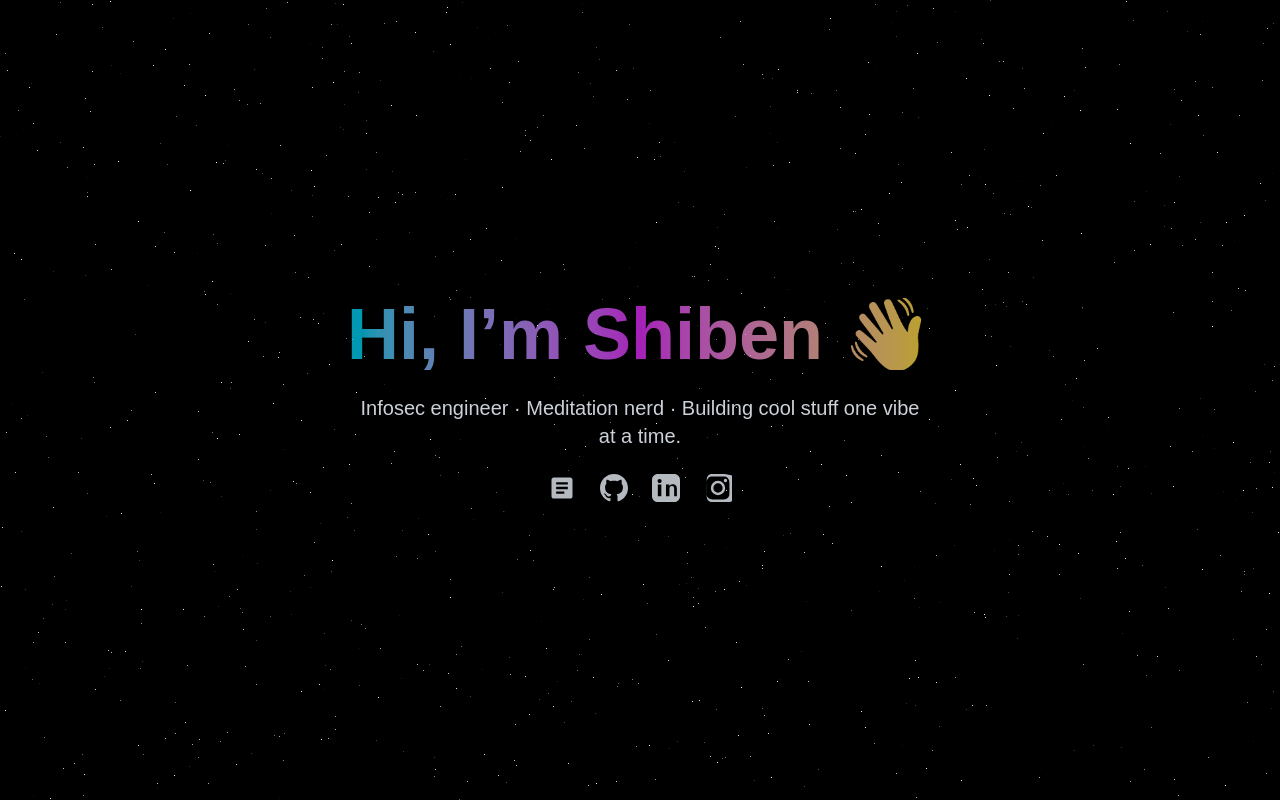
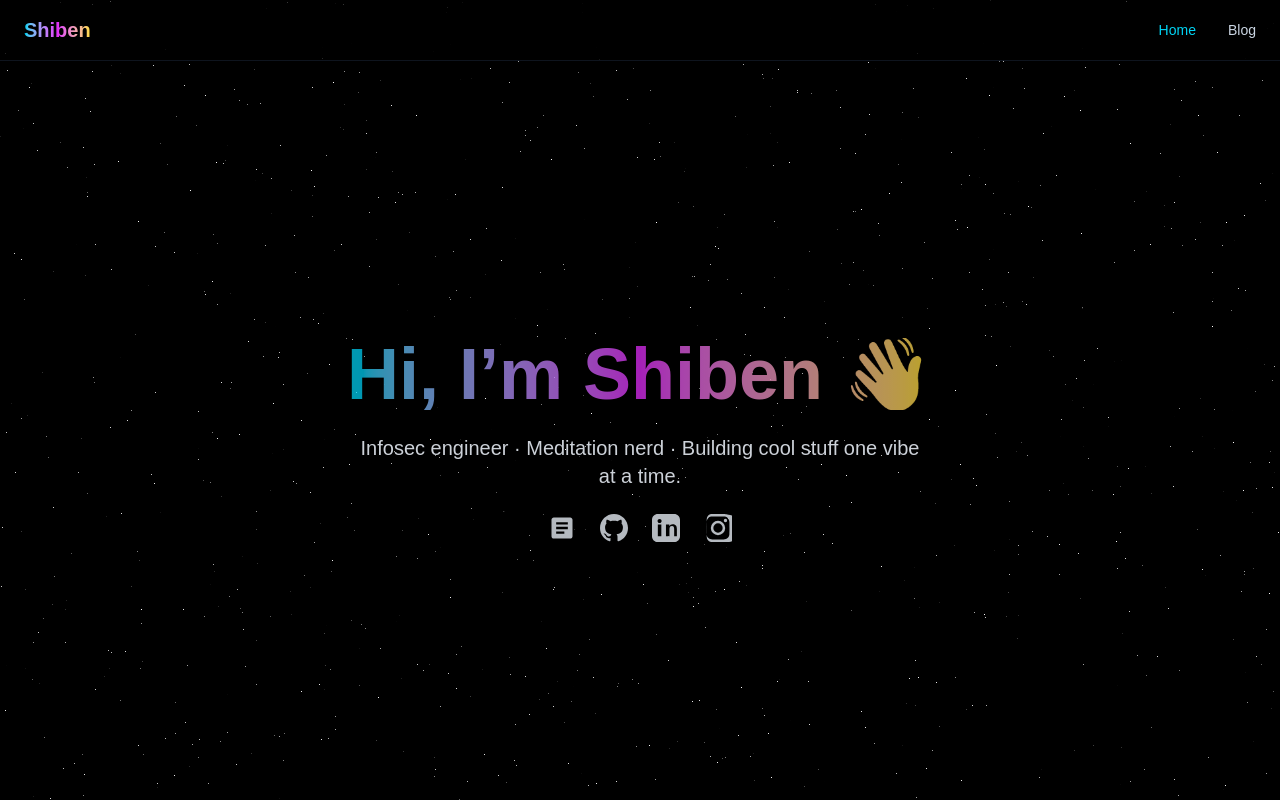
Before and after one commit to avatar25/avatar25_website, a Next.js app: page / in a window 1280 px wide. Built offline with nearby package versions, Linux system fonts and the light colour scheme.

Commit message:
feat: implement navigation component and adjust layout for consistent spacing

```diff
--- a/src/app/blog/[slug]/page.tsx
+++ b/src/app/blog/[slug]/page.tsx
@@ -8,7 +8,7 @@ interface PostPageProps {
 export default function PostPage({ params }: PostPageProps) {
   const { meta, content } = getPostBySlug(params.slug);
   return (
-    <main className="mx-auto max-w-3xl py-16 px-6">
+    <main className="mx-auto max-w-3xl py-16 px-6 pt-20">
       <h1 className="text-3xl font-bold mb-4">{meta.title}</h1>
       <p className="text-sm text-slate-400 mb-8">{meta.date}</p>
       <article className="prose prose-invert">
--- a/src/app/blog/page.tsx
+++ b/src/app/blog/page.tsx
@@ -8,7 +8,7 @@ export const metadata = {
 export default function BlogPage() {
   const posts = getSortedPosts();
   return (
-    <main className="mx-auto max-w-3xl py-16 px-6">
+    <main className="mx-auto max-w-3xl py-16 px-6 pt-20">
       <h1 className="text-4xl font-bold mb-8">Blog</h1>
       <ul className="space-y-4">
         {posts.map((post) => (
--- a/src/app/layout.tsx
+++ b/src/app/layout.tsx
@@ -1,6 +1,7 @@
 import type { Metadata } from "next";
 import { Geist, Geist_Mono } from "next/font/google";
 import "./globals.css";
+import Navigation from "@/components/Navigation";
 
 const geistSans = Geist({
   variable: "--font-geist-sans",
@@ -27,6 +28,7 @@ export default function RootLayout({
       <body
         className={`${geistSans.variable} ${geistMono.variable} antialiased`}
       >
+        <Navigation />
         {children}
       </body>
     </html>
--- a/src/app/page.tsx
+++ b/src/app/page.tsx
@@ -1,10 +1,11 @@
 import ParticleCanvas from "@/components/TVStatic";
+import Link from "next/link";
 
 export default function Home() {
   return (
     <>
       <ParticleCanvas />
-      <main className="relative flex min-h-screen flex-col items-center justify-center text-center px-6">
+      <main className="relative flex min-h-screen flex-col items-center justify-center text-center px-6 pt-20">
         <h1 className="text-5xl md:text-7xl font-extrabold bg-clip-text text-transparent bg-gradient-to-r from-cyan-400 via-fuchsia-500 to-yellow-300 animate-pulse">
           Hi, I’m Shiben 👋
         </h1>
@@ -12,7 +13,7 @@ export default function Home() {
           Infosec engineer · Meditation nerd · Building cool stuff one vibe at a time.
         </p>
         <div className="mt-6 flex gap-6 justify-center">
-          <a
+          <Link
             href="/blog"
             className="text-slate-200/80 hover:text-yellow-300 transition-colors text-2xl"
             aria-label="Blog"
@@ -20,7 +21,7 @@ export default function Home() {
             <svg width="28" height="28" fill="currentColor" viewBox="0 0 24 24" aria-hidden="true">
               <path d="M19 3H5c-1.1 0-2 .9-2 2v14c0 1.1.9 2 2 2h14c1.1 0 2-.9 2-2V5c0-1.1-.9-2-2-2zm-5 14H7v-2h7v2zm3-4H7v-2h10v2zm0-4H7V7h10v2z"/>
             </svg>
-          </a>
+          </Link>
           <a
             href="https://github.com/avatar25"
             target="_blank"
--- /dev/null
+++ b/src/components/Navigation.tsx
@@ -0,0 +1,48 @@
+'use client';
+
+import Link from 'next/link';
+import { usePathname } from 'next/navigation';
+
+export default function Navigation() {
+  const pathname = usePathname();
+
+  return (
+    <nav className="fixed top-0 left-0 right-0 z-50 bg-black/20 backdrop-blur-sm border-b border-slate-800/50">
+      <div className="max-w-7xl mx-auto px-6 py-4">
+        <div className="flex items-center justify-between">
+          {/* Logo/Home Link */}
+          <Link
+            href="/"
+            className="text-xl font-bold bg-clip-text text-transparent bg-gradient-to-r from-cyan-400 via-fuchsia-500 to-yellow-300 hover:opacity-80 transition-opacity"
+          >
+            Shiben
+          </Link>
+
+          {/* Navigation Links */}
+          <div className="flex items-center space-x-8">
+            <Link
+              href="/"
+              className={`text-sm font-medium transition-colors ${
+                pathname === '/'
+                  ? 'text-cyan-400'
+                  : 'text-slate-300 hover:text-cyan-400'
+              }`}
+            >
+              Home
+            </Link>
+            <Link
+              href="/blog"
+              className={`text-sm font-medium transition-colors ${
+                pathname.startsWith('/blog')
+                  ? 'text-cyan-400'
+                  : 'text-slate-300 hover:text-cyan-400'
+              }`}
+            >
+              Blog
+            </Link>
+          </div>
+        </div>
+      </div>
+    </nav>
+  );
+}
```
